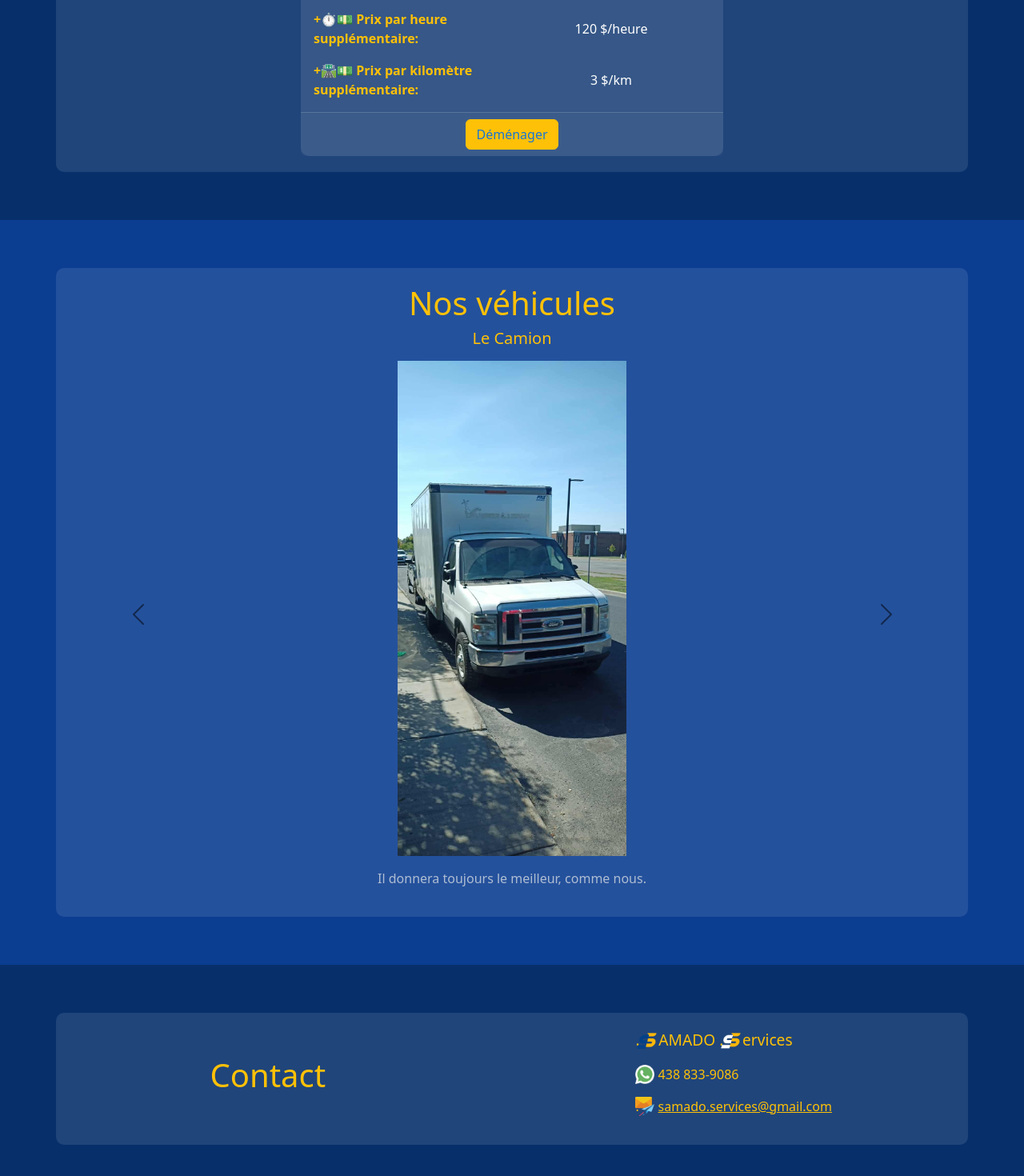
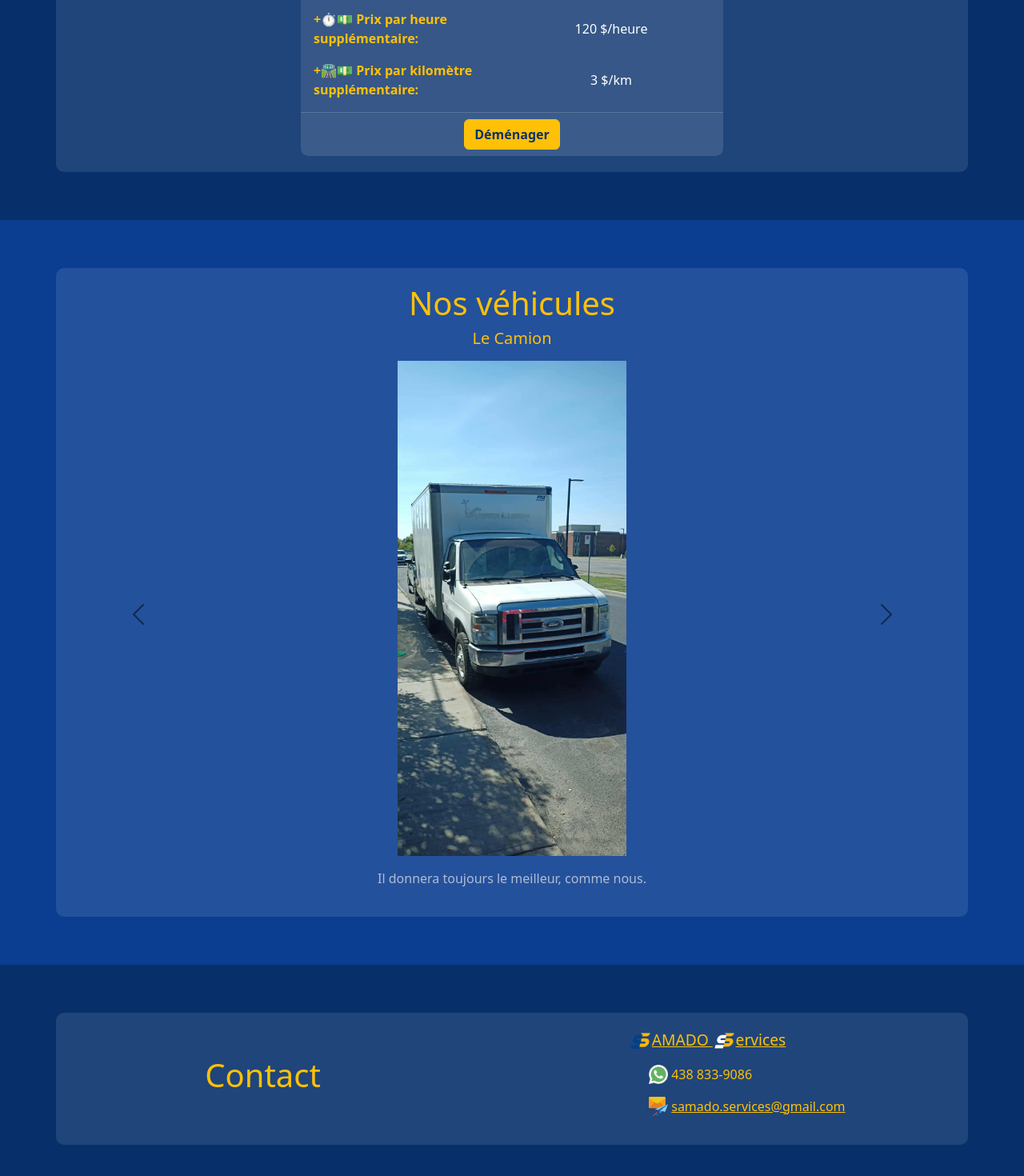
Before and after one commit to DarKaizoku/Samado, a React (Create React App) app: page / in a window 1280 px wide. Shown: the part 1318-2788 px from the top of the page at 80% size. Built offline with nearby package versions, Linux system fonts and the light colour scheme.

Commit message:
fix contact et ajout padding

```diff
--- a/src/App.css
+++ b/src/App.css
@@ -124,11 +124,17 @@ footer {
 #contact-samado-title {
   color: #ffc107 !important;
   font-size: larger;
+  padding-left: 0 !important;
+  text-decoration: underline;
 }
 
 #contact-left {
   text-align: left;
   padding-left: 33%;
+}
+
+#contact-left p {
+  padding-left: 25px;
 }
 
 /* Containers and text */
@@ -147,7 +153,8 @@ p {
 .btn-primary {
   background-color: #ffc107 !important;
   border-color: #ffc107 !important;
-  color: #1976d2 !important;
+  color: #07306b !important;
+  font-weight: 600;
 }
 
 .btn-primary:hover {
@@ -241,6 +248,7 @@ a:hover {
   /* Ajustez selon la taille de votre icône */
   height: 1.5em;
   /* Ajustez selon la taille de votre icône */
+  color: transparent;
 }
 
 .icon-wrapper::before {
@@ -254,11 +262,6 @@ a:hover {
   background-size: contain;
   background-repeat: no-repeat;
   background-position: center;
-}
-
-.icon-wrapper>span {
-  visibility: hidden;
-  /* Cache le texte "S" */
 }
 
 #S_blue::before {
```
